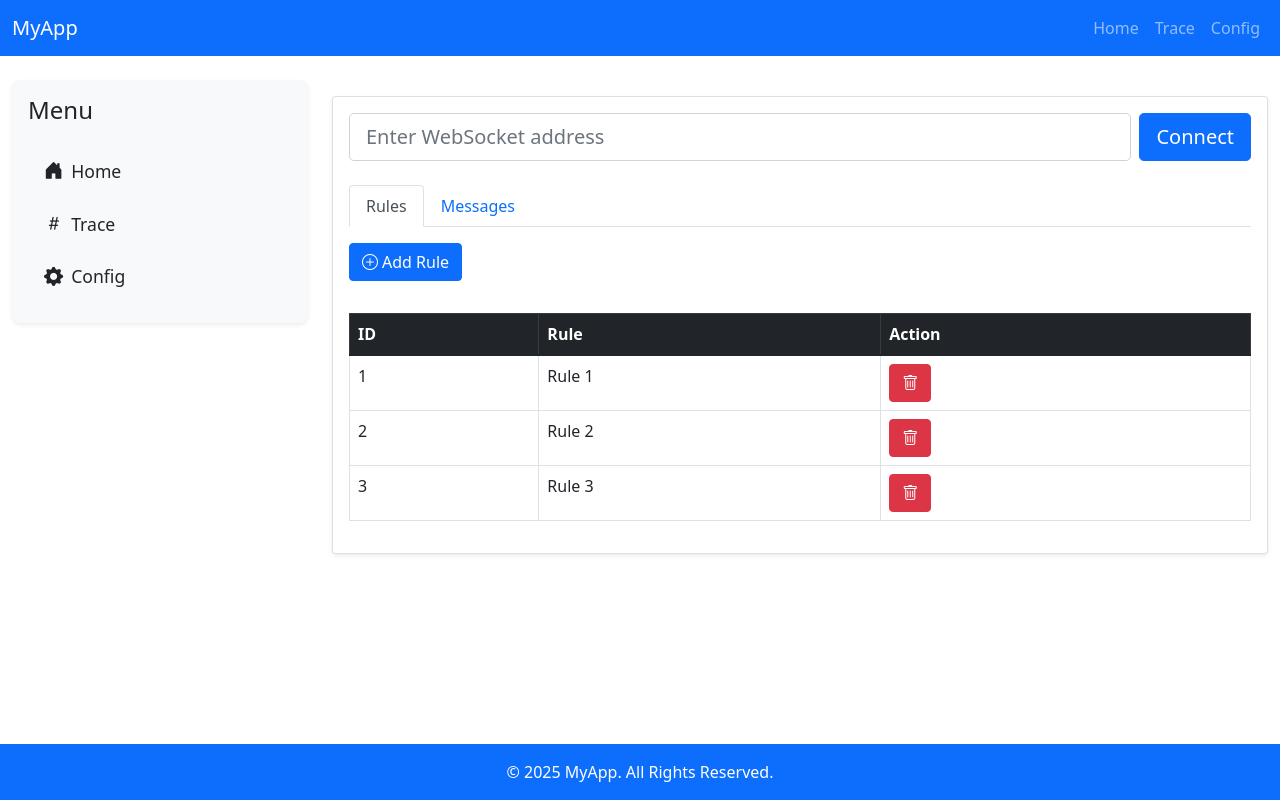
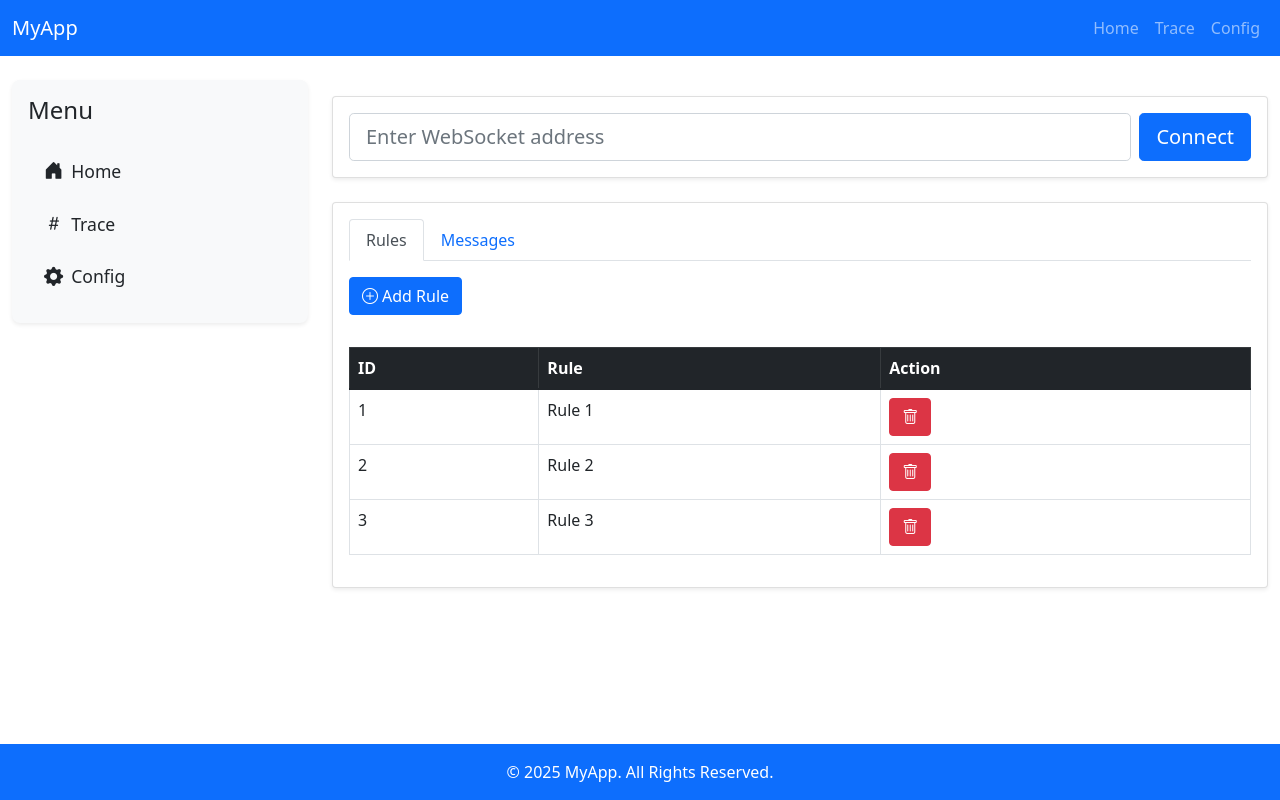
Before and after one commit to majiddarvishan/tracer, a React (Create React App) app: page /trace in a window 1280 px wide. Built offline with nearby package versions, Linux system fonts and the light colour scheme.

Commit message:
Update Trace.js

```diff
--- a/src/Trace.js
+++ b/src/Trace.js
@@ -41,9 +41,8 @@
 
   return (
     <div className="mt-3">
-      <div className="card shadow-sm">
-        <div className="card-body">
-          <div className="mb-4 d-flex align-items-center">
+      <div className="card shadow-sm mb-4">
+        <div className="card-body d-flex align-items-center">
           <input
             type="text"
             className="form-control form-control-lg me-2"
@@ -55,7 +54,10 @@
             Connect
           </button>
         </div>
+      </div>
 
+      <div className="card shadow-sm">
+        <div className="card-body">
           <ul className="nav nav-tabs" id="myTab" role="tablist">
             <li className="nav-item" role="presentation">
               <button
```
Lines whose indentation alone changed are shown as unchanged.
